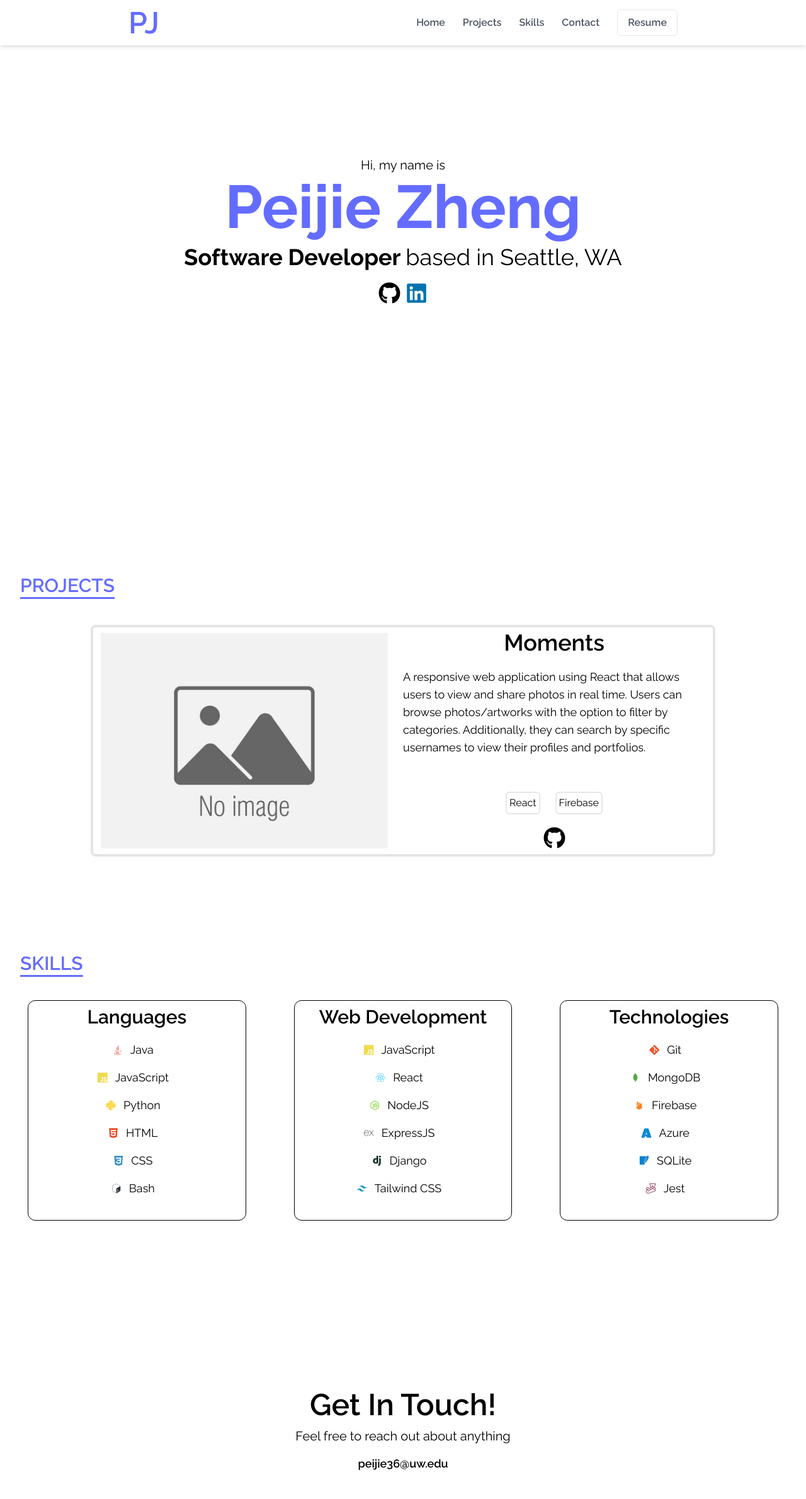
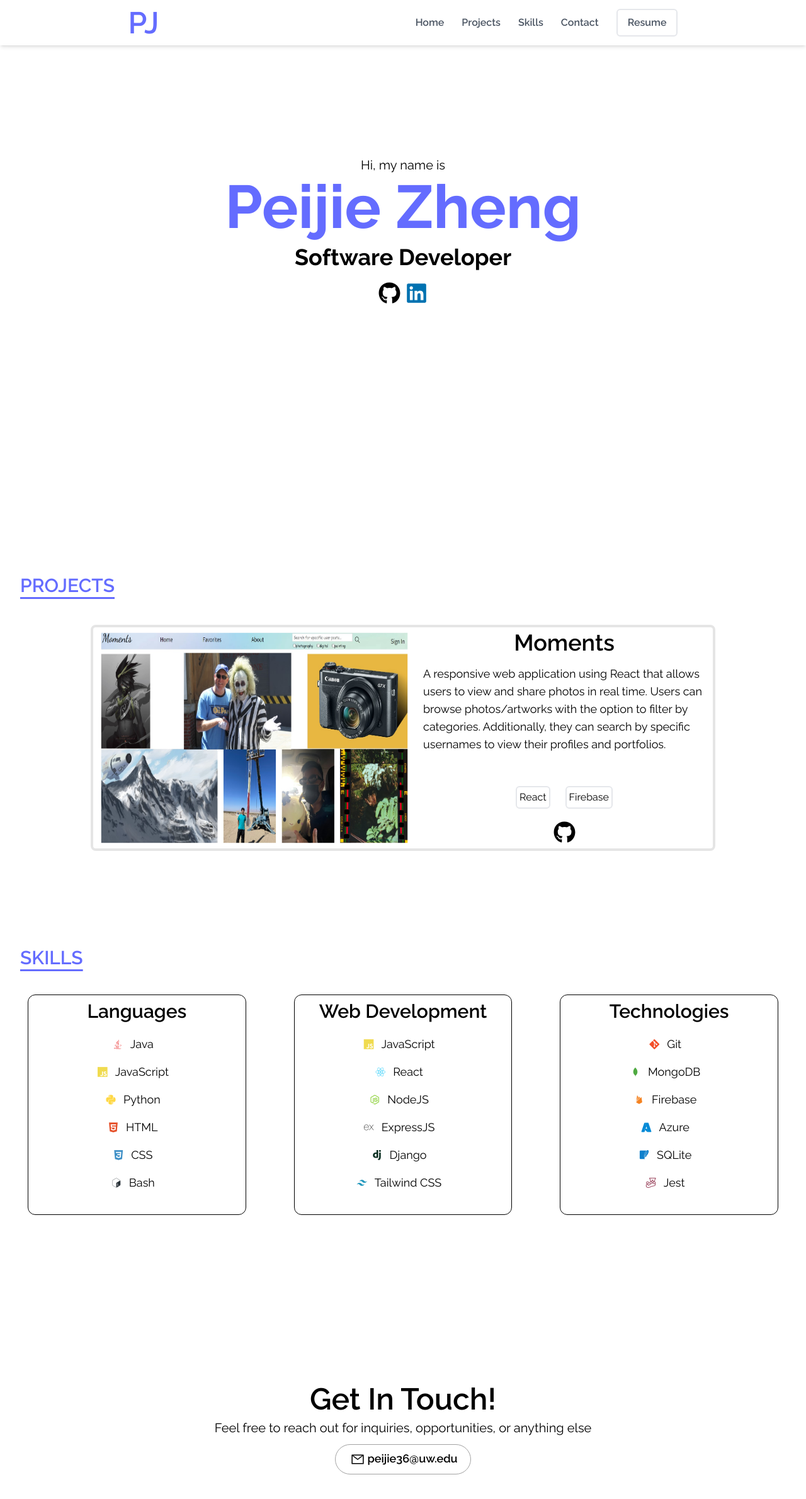
Before and after one commit to peijie36/peijie36.github.io, a React (Vite) app: page / in a window 1280 px wide. Shown: the top 2380 px of the page at 63% size. Built offline with nearby package versions, Linux system fonts and the light colour scheme.

Commit message:
Update styles

```diff
--- a/src/Info.jsx
+++ b/src/Info.jsx
@@ -1,3 +1,4 @@
+import momentsCover from "src/assets/moments.jpg";
 import placeholder from "src/assets/placeholder.jpg";
 
 const resumeLink = "https://drive.google.com/file/d/1QV0TWZT8Ls_PWRKo3_Q2g9qleE_v2GHt/view?usp=sharing"
@@ -32,7 +33,7 @@ const techTools = [
 const projects = [
     {
         name: "Moments",
-        img: placeholder,
+        img: momentsCover,
         techStack: ["React", "Firebase"],
         description:
             "A responsive web application using React that allows users to view and share photos in real time. Users can browse photos/artworks with the option to filter by categories. Additionally, they can search by specific usernames to view their profiles and portfolios.",
@@ -40,4 +41,4 @@ const projects = [
     },
 ];
 
-export { resumeLink, languages, webDev, techTools, projects };
+export { languages, projects, resumeLink, techTools, webDev };
--- a/src/components/Contact/Contact.jsx
+++ b/src/components/Contact/Contact.jsx
@@ -1,14 +1,19 @@
+import { AiOutlineMail } from "react-icons/ai";
+
 const Contact = () => {
     const mailtoLink = "https://mail.google.com/mail/?view=cm&fs=1&tf=1&to=peijie36@uw.edu"
     return (
         <div name="contact" className="sm:pt-16 pb-7">
-            <h1 className="text-5xl font-semibold mb-3">Get In Touch!</h1>
-            <h2 className="text-xl font-normal mb-2">
-                Feel free to reach out about anything
+            <h1 className="text-5xl font-semibold mb-2">Get In Touch!</h1>
+            <h2 className="text-xl font-normal mb-3">
+                Feel free to reach out for inquiries, opportunities, or anything else
             </h2>
             <a href={mailtoLink} target="_blank" rel="noreferrer">
-                <button className="text-lg font-semibold border-3 rounded-full py-2 px-7 hover:scale-105 hover:text-[#646cff]">
-                    peijie36@uw.edu
+                <button className="text-lg font-semibold border border-neutral-400 rounded-full py-2 px-5 hover:scale-105 hover:text-[#646cff] duration-100">
+                    <div className="flex flex-row items-start">
+                        <AiOutlineMail size={22} className="m-1" />
+                        peijie36@uw.edu
+                    </div>
                 </button>
             </a>
         </div>
--- a/src/components/Home/Home.jsx
+++ b/src/components/Home/Home.jsx
@@ -4,13 +4,13 @@ const Home = () => {
     return (
         <div name="home" className="w-full h-screen bg-white">
             {/* Container */}
-            <div className="max-w-[1000px] m-auto sm:px-12 flex flex-col justify-center h-5/6">
+            <div className="max-w-[1000px] m-auto sm:px-12 flex flex-col items-center justify-center h-5/6">
                 <p className="text-xl">Hi, my name is</p>
                 <h1 className="text-6xl sm:text-8xl font-bold text-[#646cff] pt-1 pb-2">
                     Peijie Zheng
                 </h1>
                 <h2 className="text-3xl sm:text-4xl text-black font-bold pt-1 pb-2">
-                    Software Developer <span className="font-normal">based in Seattle, WA</span>
+                    Software Developer
                 </h2>
                 <div className="flex flex-row justify-center mt-3">
                     <a href="https://github.com/peijie36" target="_blank" rel="noreferrer" className="px-1">
--- a/src/components/Navbar/Navbar.jsx
+++ b/src/components/Navbar/Navbar.jsx
@@ -1,8 +1,8 @@
-import { useState } from "react";
 import { Link } from "react-scroll";
-import { FaBars, FaTimes } from "react-icons/fa";
 import { resumeLink } from "src/Info";
 import "./Navbar.css";
+import { useState } from "react";
+import { FaBars, FaTimes } from "react-icons/fa";
 
 const Navbar = () => {
 
@@ -23,7 +23,7 @@ const Navbar = () => {
                         </Link>
                     ))}
                     <a href={resumeLink} target="_blank" rel="noreferrer">
-                        <button className="nav-item bg-transparent font-semibold border rounded-md py-2 px-4">
+                        <button className="nav-item bg-transparent font-semibold border-2 rounded-md py-2 px-4">
                             Resume
                         </button>
                     </a>
--- a/src/components/ProjectCard/ProjectCard.jsx
+++ b/src/components/ProjectCard/ProjectCard.jsx
@@ -5,15 +5,15 @@ import { FaGithub } from "react-icons/fa";
 
 const ProjectCard = ( { project } ) => {
     return (
-        <div className="flex flex-col sm:flex-row border-4 border-black/10 rounded-lg mb-9 w-12/13">
+        <div className="flex flex-col md:flex-row border-4 border-black/10 rounded-lg mb-9 w-12/13">
             <img
                 src={project.img}
                 alt={`cover photo for ${project.name}`}
-                className="scale-90 sm:scale-95"
+                className="scale-95 max-w-lg max-h-md"
             />
             <div className="flex flex-col justify-between">
                 <h1 className="text-3xl sm:text-4xl font-semibold py-1">{project.name}</h1>
-                <p className="p-3 text-left text-md sm:text-lg">{project.description}</p>
+                <p className="p-3 text-left text-lg">{project.description}</p>
                 <div className="flex flex-col items-center">
                     <ul className="mt-3 sm:mt-7 flex flex-row justify-center items-end">
                         {project.techStack.map((tech) => (
--- a/src/components/Projects/Projects.jsx
+++ b/src/components/Projects/Projects.jsx
@@ -3,11 +3,11 @@ import ProjectCard from "src/components/ProjectCard/ProjectCard";
 
 const Projects = () => {
     return (
-        <div name="projects" className="flex flex-col m-auto sm:pt-20 justify-normal w-full ">
+        <div name="projects" className="flex flex-col m-auto sm:pt-20 justify-normal w-12/13">
             <h2 className="text-3xl text-left font-semibold text-[#646cff] mb-7 mr-32 underline underline-offset-8">
                 PROJECTS
             </h2>
-            <div className="max-w-screen-lg h-atuo p-4 mx-auto flex flex-wrap justify-center">
+            <div className="max-w-screen-lg h-auto p-4 mx-auto flex flex-wrap justify-center">
                 {projects.map((project) => (
                     <ProjectCard key={project.name} project={project} />
                 ))}
--- a/src/components/Skills/Skills.jsx
+++ b/src/components/Skills/Skills.jsx
@@ -8,7 +8,7 @@ const Skills = () => {
             <h2 className="text-3xl text-left font-semibold text-[#646cff] mb-7 mr-32 underline underline-offset-8">
                 SKILLS
             </h2>
-            <div className="flex flex-col max-sm:items-center sm:flex-row min-h-full mb-36 sm:mb-48">
+            <div className="flex flex-col max-md:items-center md:flex-row min-h-full mb-36 sm:mb-48">
                 <div className="column-container">
                     <h3 className="container-header">Languages</h3>
                     <ul className="flex flex-col mb-7 list-outside">
```
Also changed, not shown: src/assets/moments.jpg (added).
